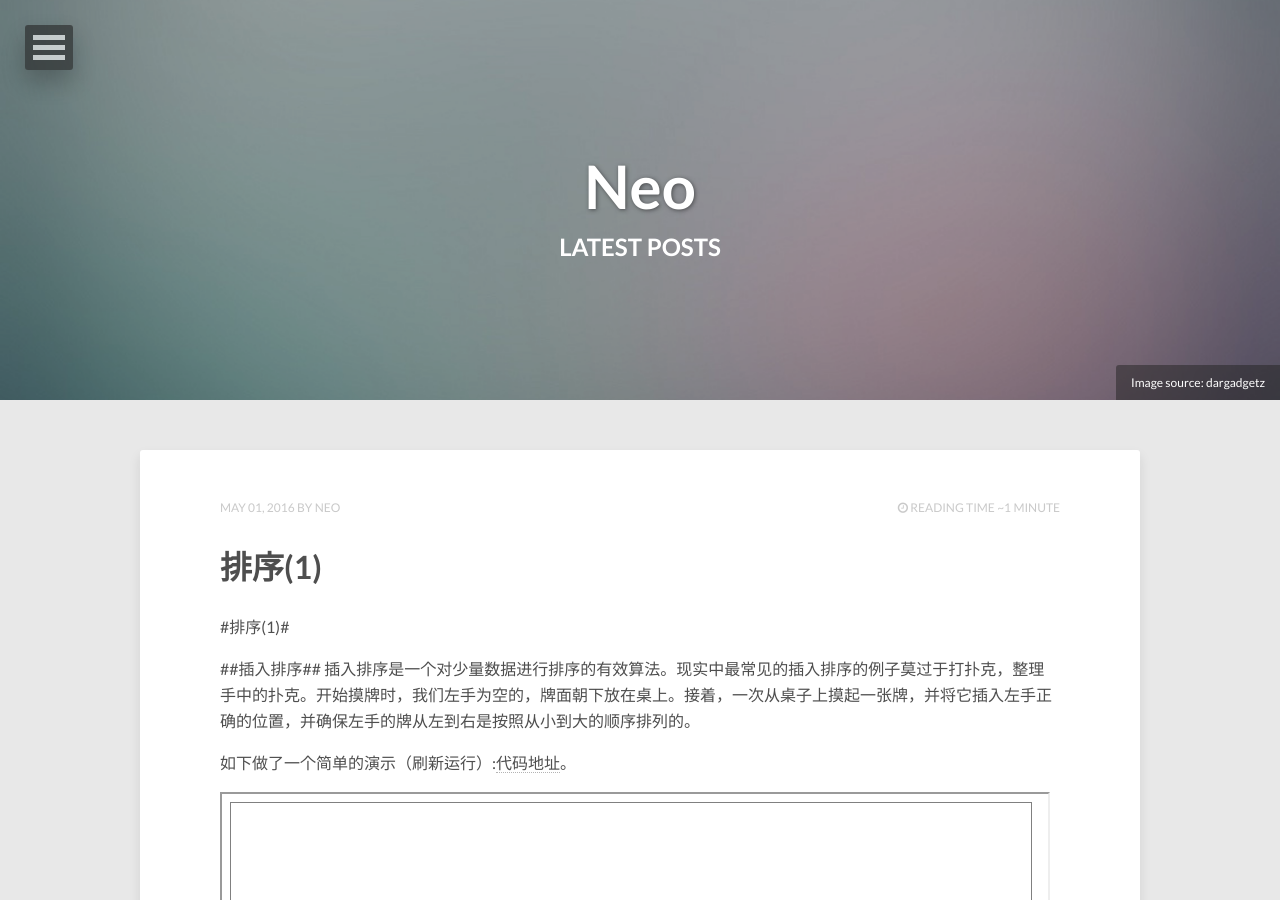
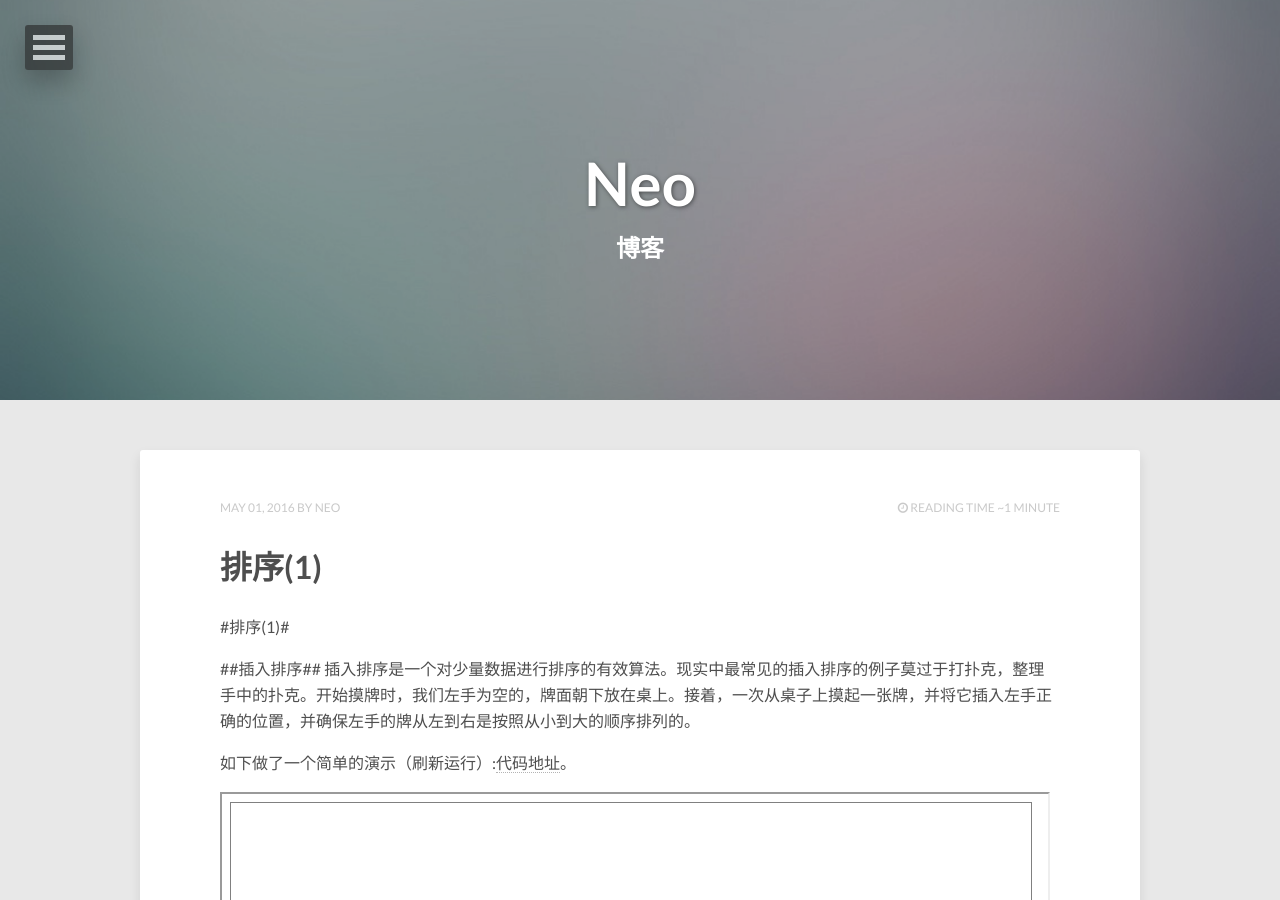
Before and after one commit to minstrelboy/minstrelboy.github.io, a Jekyll site: the page built from index.html, in a window 1280 px wide and 900 px high. Built offline with Jekyll 4.4.1, drawn with Linux system fonts in a browser that asks for light colours; nearby versions of some CDN libraries; the list of posts is cut into pages by our own code.

Commit message:
Update index.html

```diff
--- a/index.html
+++ b/index.html
@@ -1,13 +1,11 @@
 ---
 layout: post-index
-title: Latest Posts
+title: 博客
 description: "Describe this nonsense."
 tags: [Jekyll, theme, themes, responsive, blog, modern]
 comments: false
 image:
   feature: abstract-1.jpg
-  credit: dargadgetz
-  creditlink: http://www.dargadgetz.com/ios-7-abstract-wallpaper-pack-for-iphone-5-and-ipod-touch-retina/
 ---
 
 {% for post in paginator.posts %}
```
